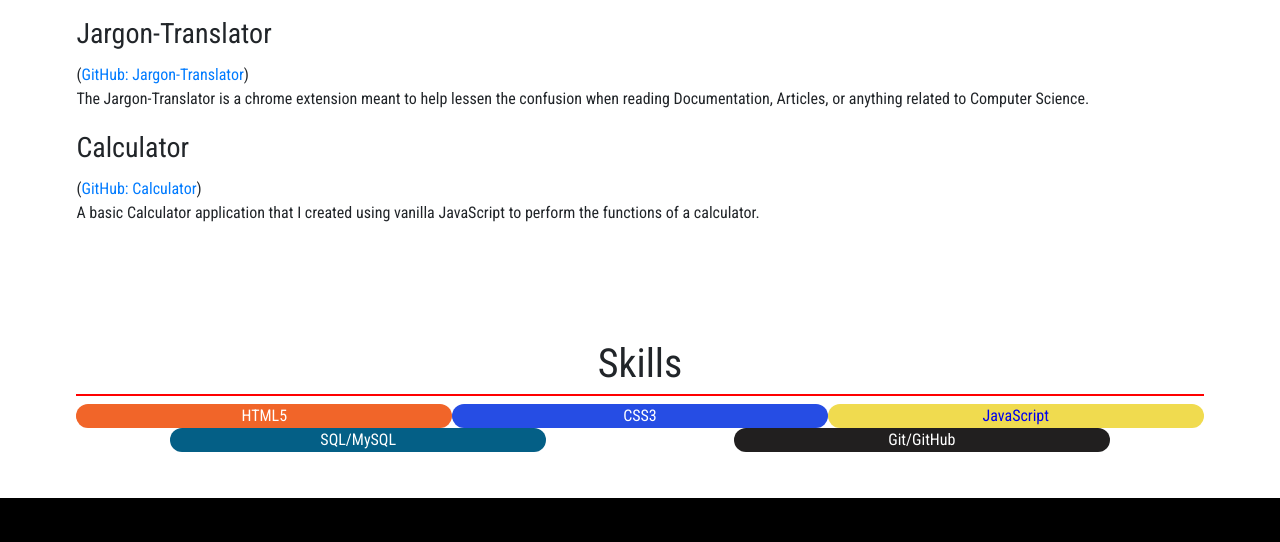
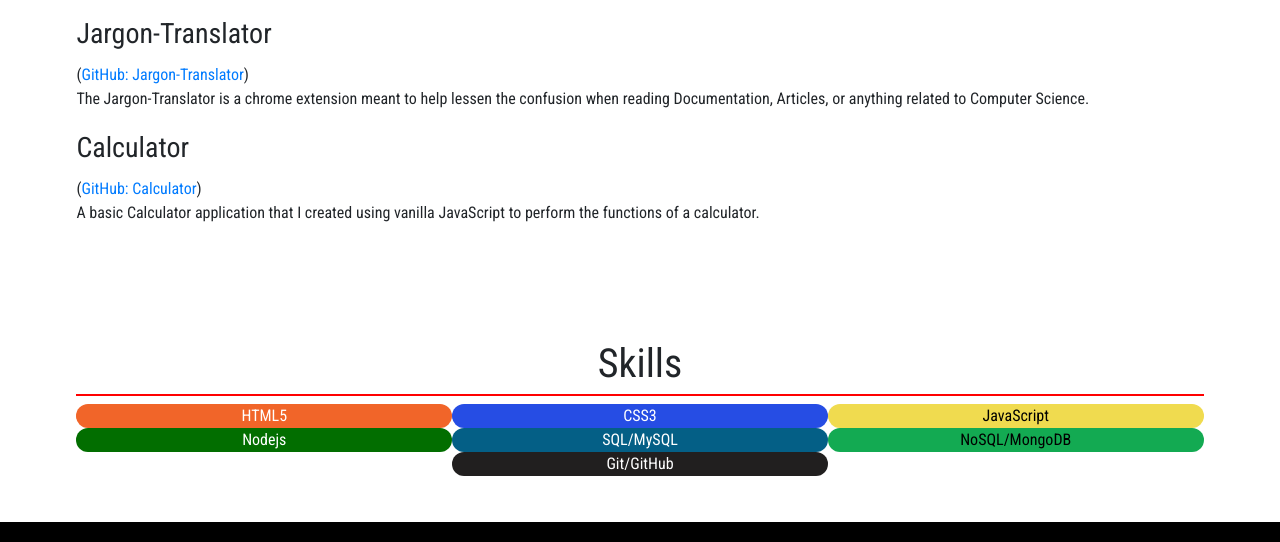
Before and after one commit to Shinobi583/Portfolio, a plain HTML site: page views/index.html in a window 1280 px wide. Shown: the part 1614-2156 px from the top of the page. Drawn offline with Linux system fonts and the light colour scheme.

Commit message:
added skills

```diff
--- a/scss/main.scss
+++ b/scss/main.scss
@@ -110,11 +110,22 @@ p {
 
 #js {
     background-color: #f0db4f;
+    color: black;
+}
+
+#node {
+    background-color: #026e00;
+    color: white;
 }
 
 #mysql {
     background-color: #045f86;
     color: white;
+}
+
+#mongo {
+    background-color: #13aa52;
+    color: black;
 }
 
 #github {
--- a/views/index.html
+++ b/views/index.html
@@ -127,8 +127,14 @@ The more I learn about software development, the more I love.
                 <a id="js" class="text-center skill" href="https://developer.mozilla.org/en-US/docs/Web/javascript">
                     JavaScript
                 </a>
+                <a id="node" class="text-center skill" href="https://nodejs.org">
+                    Nodejs
+                </a>
                 <a id="mysql" class="text-center skill" href="https://www.mysql.com">
                     SQL/MySQL
+                </a>
+                <a id="mongo" class="text-center skill" href="https://www.mongodb.com/">
+                    NoSQL/MongoDB
                 </a>
                 <a id="github" class="text-center skill" href="https://github.com">
                     Git/GitHub
```
Also changed, not shown: public/css/main.min.css.
